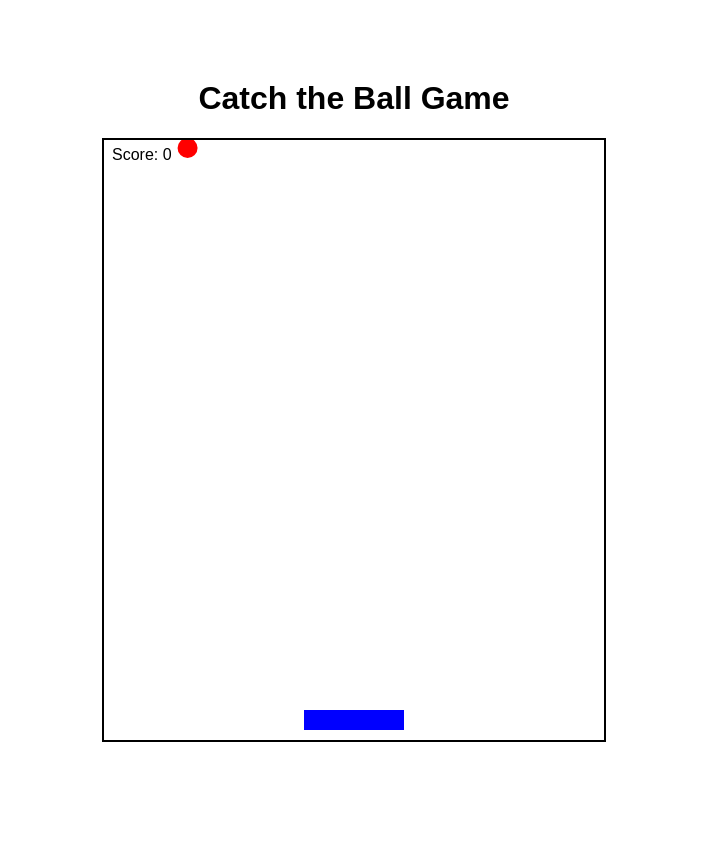
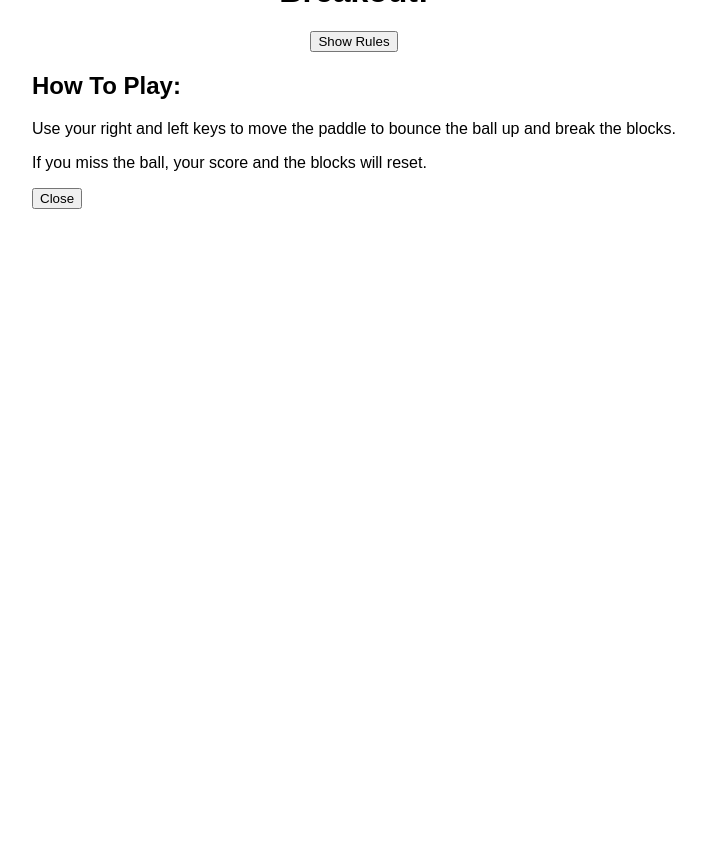
Before and after one commit to EliraAkimbaeva/game, a plain HTML site: page index.html in a window 1280 px wide. Shown: the whole page, without its empty margins (286-992 px from the left). Before the commit the page ends 800 px from the top, so only its background shows below. Drawn offline with Linux system fonts and the light colour scheme.

Commit message:
Update index.html

```diff
--- a/index.html
+++ b/index.html
@@ -1,16 +1,33 @@
 <!DOCTYPE html>
 <html lang="en">
-<head>
-    <meta charset="UTF-8">
-    <meta name="viewport" content="width=device-width, initial-scale=1.0">
-    <title>Catch the Ball Game</title>
-    <link rel="stylesheet" href="style.css">
-</head>
-<body>
-    <h1>Catch the Ball Game</h1>
-    <div id="game-container">
-        <canvas id="gameCanvas"></canvas>
+  <head>
+    <meta charset="UTF-8" />
+    <meta name="viewport" content="width=device-width, initial-scale=1.0" />
+    <link rel="stylesheet" href="style.css" />
+    <title>Talha - Breakout Game</title>
+    <!-- 👇🏻👇🏻👇🏻👇🏻👇🏻👇🏻👇🏻👇🏻👇🏻👇🏻👇🏻👇🏻👇🏻👇🏻👇🏻👇🏻👇🏻👇🏻👇🏻👇🏻👇🏻👇🏻👇🏻👇🏻👇🏻👇🏻👇🏻👇🏻👇🏻👇🏻👇🏻👇🏻👇🏻👇🏻👇🏻👇🏻👇🏻👇🏻👇🏻👇🏻👇🏻👇🏻👇🏻-->
+    <!-- Also uploaded the demo of this code in a gif : https://c.tenor.com/x8v1oNUOmg4AAAAd/tenor.gif-->
+    <!-- 👆🏻👆🏻👆🏻👆🏻👆🏻👆🏻👆🏻👆🏻👆🏻👆🏻👆🏻👆🏻👆🏻👆🏻👆🏻👆🏻👆🏻👆🏻👆🏻👆🏻👆🏻👆🏻👆🏻👆🏻👆🏻👆🏻👆🏻👆🏻👆🏻👆🏻👆🏻👆🏻👆🏻👆🏻👆🏻👆🏻👆🏻👆🏻👆🏻👆🏻👆🏻👆🏻👆🏻-->
+
+    <!-- 👇🏻👇🏻👇🏻👇🏻👇🏻👇🏻👇🏻👇🏻👇🏻👇🏻👇🏻👇🏻👇🏻👇🏻👇🏻👇🏻👇🏻👇🏻👇🏻👇🏻👇🏻👇🏻👇🏻👇🏻👇🏻👇🏻👇🏻👇🏻👇🏻👇🏻👇🏻👇🏻👇🏻👇🏻👇🏻👇🏻👇🏻👇🏻👇🏻👇🏻👇🏻👇🏻👇🏻-->
+    <!-- More html-css-js Games Calculators Games Cards Elements Projects on https://www.github.com/he-is-talha -->
+    <!-- 👆🏻👆🏻👆🏻👆🏻👆🏻👆🏻👆🏻👆🏻👆🏻👆🏻👆🏻👆🏻👆🏻👆🏻👆🏻👆🏻👆🏻👆🏻👆🏻👆🏻👆🏻👆🏻👆🏻👆🏻👆🏻👆🏻👆🏻👆🏻👆🏻👆🏻👆🏻👆🏻👆🏻👆🏻👆🏻👆🏻👆🏻👆🏻👆🏻👆🏻👆🏻👆🏻👆🏻-->
+
+    <link rel="icon" href="https://i.ibb.co/M6KTWnf/pic.jpg">
+  </head>
+  <body>
+    <h1>Breakout!</h1>
+    <button id="rules-btn" class="btn rules-btn">Show Rules</button>
+    <div id="rules" class="rules">
+      <h2>How To Play:</h2>
+      <p>
+        Use your right and left keys to move the paddle to bounce the ball up
+        and break the blocks.
+      </p>
+      <p>If you miss the ball, your score and the blocks will reset.</p>
+      <button id="close-btn" class="btn">Close</button>
     </div>
-    <script src="game.js"></script>
-</body>
+    <canvas id="canvas"></canvas>
+    <script src="script.js"></script>
+  </body>
 </html>
```
